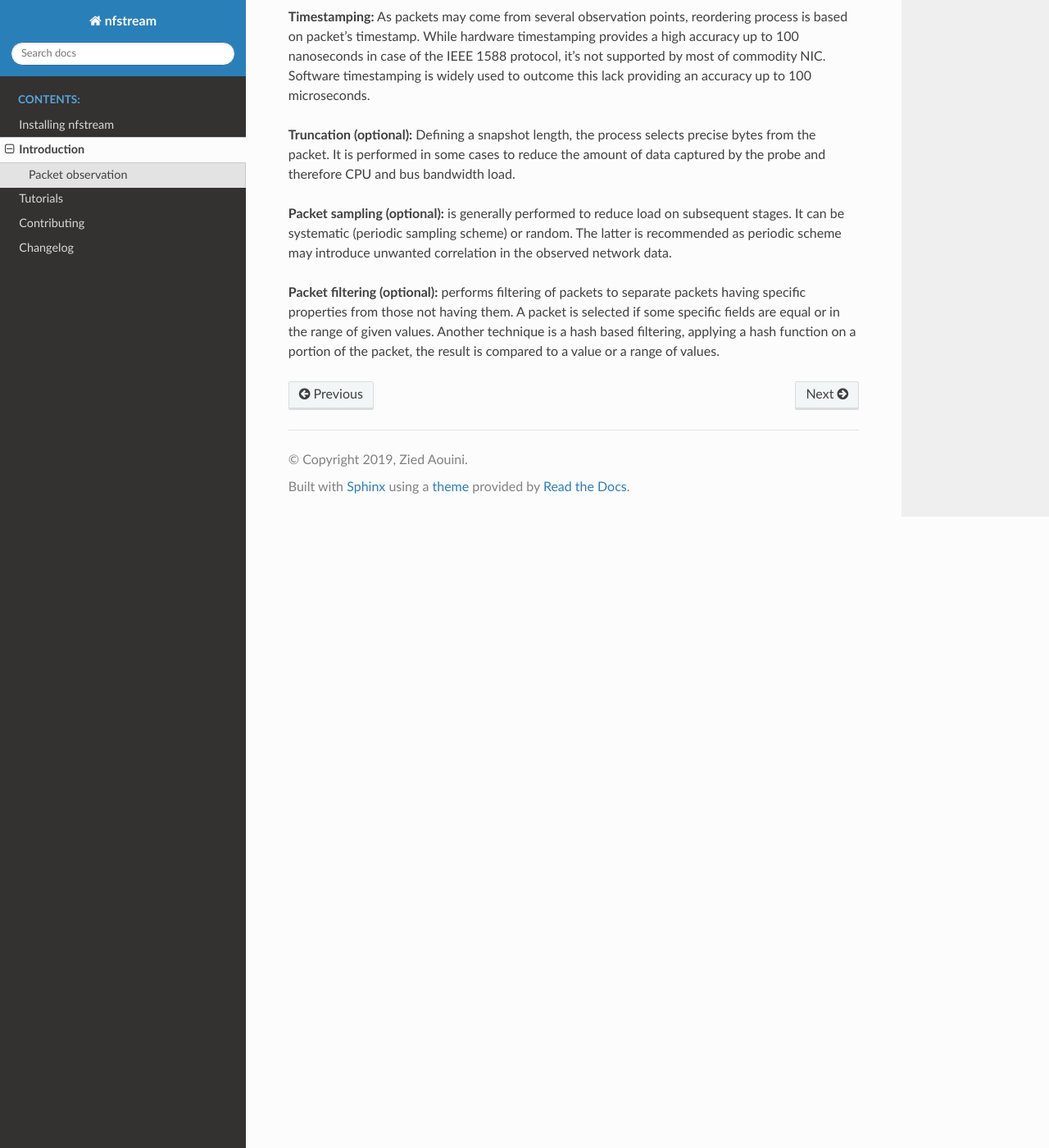
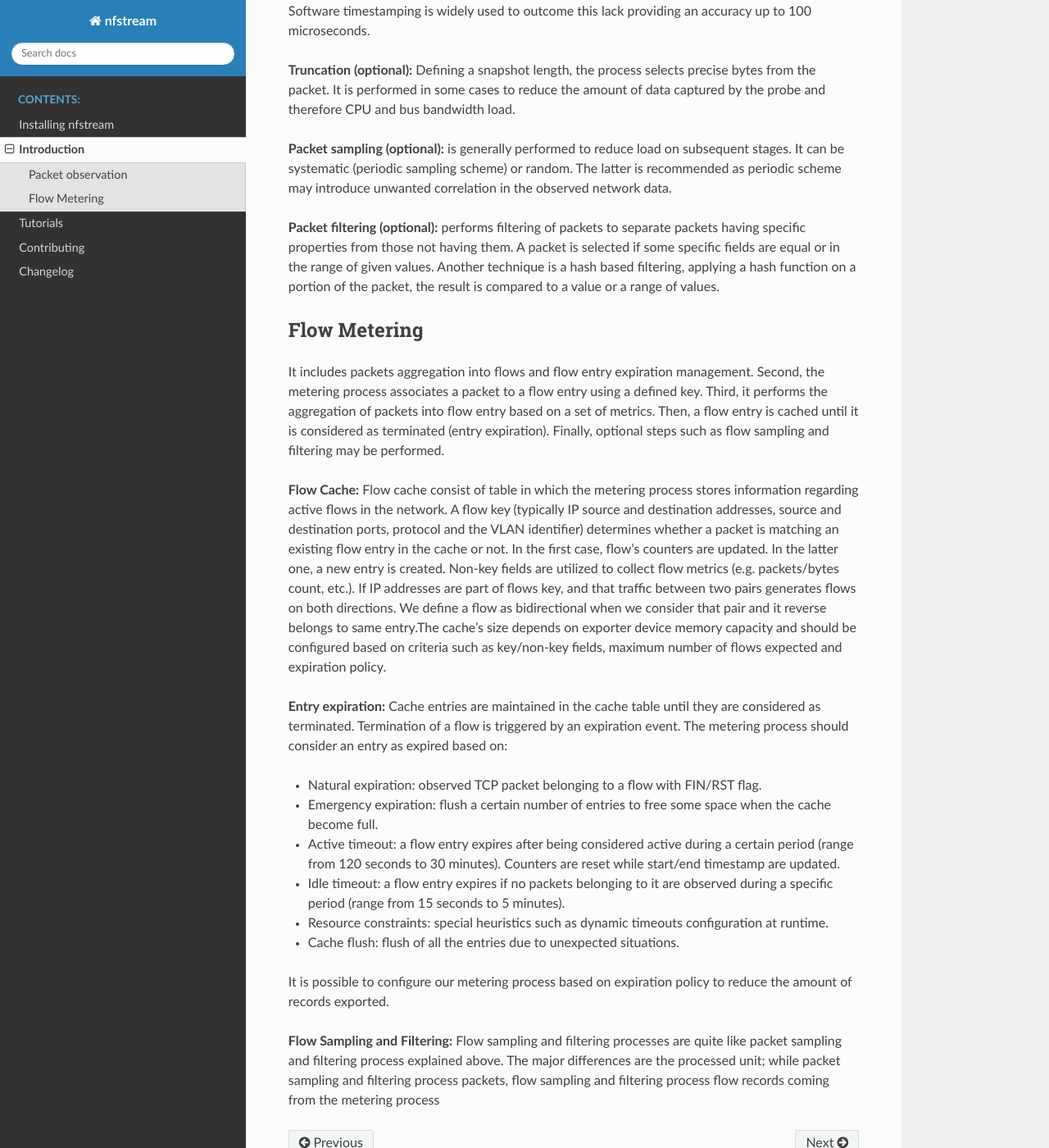
Before and after one commit to nfstream/nfstream, a Sphinx documentation site: the page built from docs/source/introduction.rst, in a window 1280 px wide and 1400 px high, scrolled down 934 px. Shown: the whole window at 82% size. Built offline with Sphinx 7.4.7 and the Read the Docs theme 2.0.0, drawn with Linux system fonts in a browser that asks for light colours; some of the changed text lies outside the part shown.

Commit message:
Describe flow metering.

```diff
--- a/docs/source/introduction.rst
+++ b/docs/source/introduction.rst
@@ -46,3 +46,41 @@ having specific properties from those not having them. A packet is selected if
 some specific fields are equal or in the range of given values. Another technique is
 a hash based filtering, applying a hash function on a portion of the packet,
 the result is compared to a value or a range of values.
+
+Flow Metering
+-------------
+It includes packets aggregation into flows and flow entry expiration management.
+Second, the metering process associates a packet to a flow entry using a defined key.
+Third, it performs the aggregation of packets into flow entry based on a set of metrics.
+Then, a flow entry is cached until it is considered as terminated (entry expiration).
+Finally, optional steps such as flow sampling and filtering may be performed.
+
+**Flow Cache:** Flow cache consist of table in which the metering process stores
+information regarding active flows in the network. A flow key (typically IP source
+and destination addresses, source and destination ports, protocol and the VLAN
+identifier) determines whether a packet is matching an existing flow entry in the cache
+or not. In the first case, flow’s counters are updated. In the latter one, a new entry
+is created. Non-key fields are utilized to collect flow metrics (e.g. packets/bytes
+count, etc.). If IP addresses are part of flows key, and that traffic between two
+pairs generates flows on both directions. We define a flow as bidirectional when we consider that pair and it reverse
+belongs to same entry.The cache’s size depends on exporter device memory capacity
+and should be configured based on criteria such as key/non-key fields, maximum number
+of flows expected and expiration policy.
+
+**Entry expiration:** Cache entries are maintained in the cache table until they are
+considered as terminated. Termination of a flow is triggered by an expiration event.
+The metering process should consider an entry as expired based on:
+
+* Natural expiration: observed TCP packet belonging to a flow with FIN/RST flag.
+* Emergency expiration: flush a certain number of entries to free some space when the cache become full.
+* Active timeout: a flow entry expires after being considered active during a certain period (range from 120 seconds to 30 minutes). Counters are reset while start/end timestamp are updated.
+* Idle timeout: a flow entry expires if no packets belonging to it are observed during a specific period (range from 15 seconds to 5 minutes).
+* Resource constraints: special heuristics such as dynamic timeouts configuration at runtime.
+* Cache flush: flush of all the entries due to unexpected situations.
+
+It is possible to configure our metering process based on expiration policy to
+reduce the amount of records exported.
+
+**Flow Sampling and Filtering:** Flow sampling and filtering processes are quite like packet sampling and filtering
+process explained above. The major differences are the processed unit; while packet sampling and filtering process
+packets, flow sampling and filtering process flow records coming from the metering process
```
Also changed, not shown: other parts of docs/source/introduction.rst (+2 -2 lines), docs/source/asset/arch.png (added), docs/source/asset/simplified_architecture.png (deleted).
